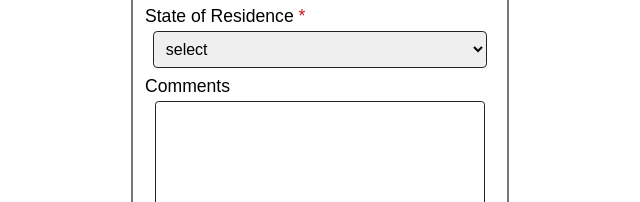
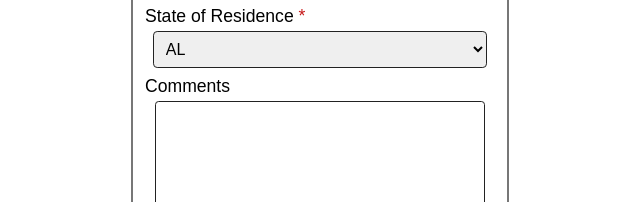
Before and after one commit to DakshaHegde/accessible-assignment, a plain HTML site: page index.html in a window 1280 px wide. Shown: the part 1004-1206 px from the top of the page, 320-960 px from the left. Drawn offline with Linux system fonts and the light colour scheme.

Commit message:
Update index.html

```diff
--- a/index.html
+++ b/index.html
@@ -48,7 +48,7 @@
    <label for="state">State of Residence <span class="required" aria-hidden="true">*</span></label>
    <select id="state" name="state" required size="1">
 
-	   <option value="state0">select</option>
+
 	   <option value="state1">AL</option>
 	   <option value="state2">AK</option>
 	   <option value="state3">AZ</option>
```
